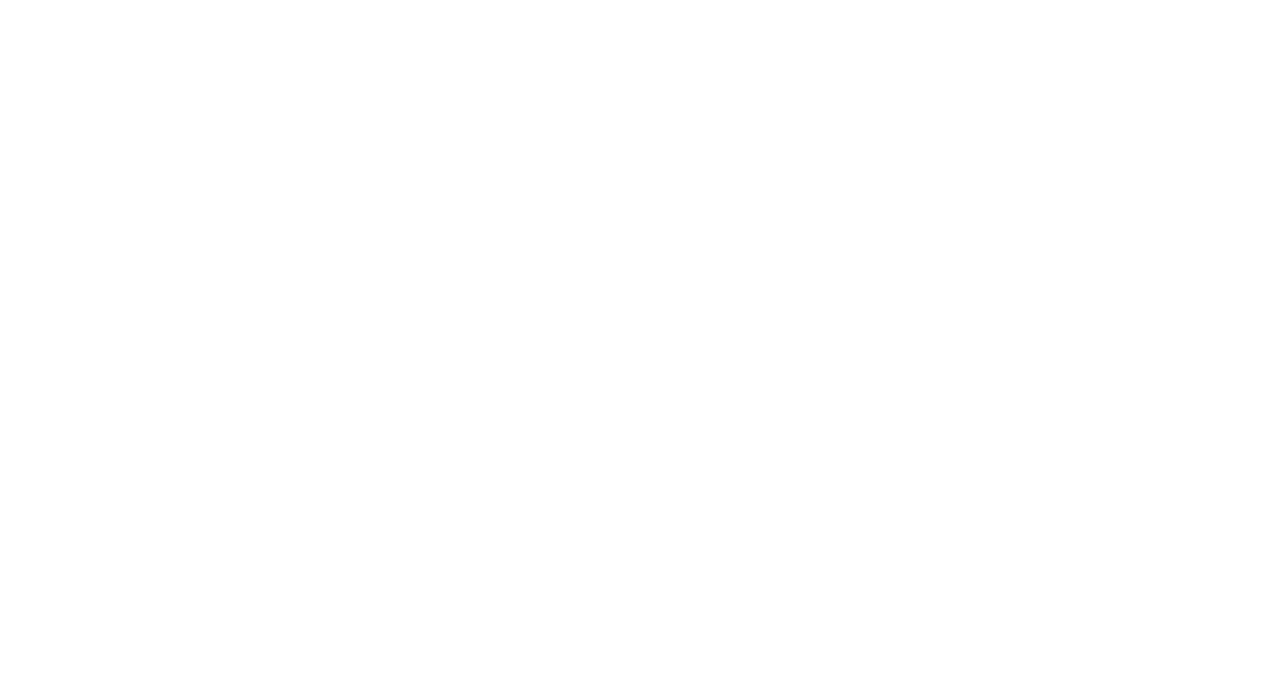
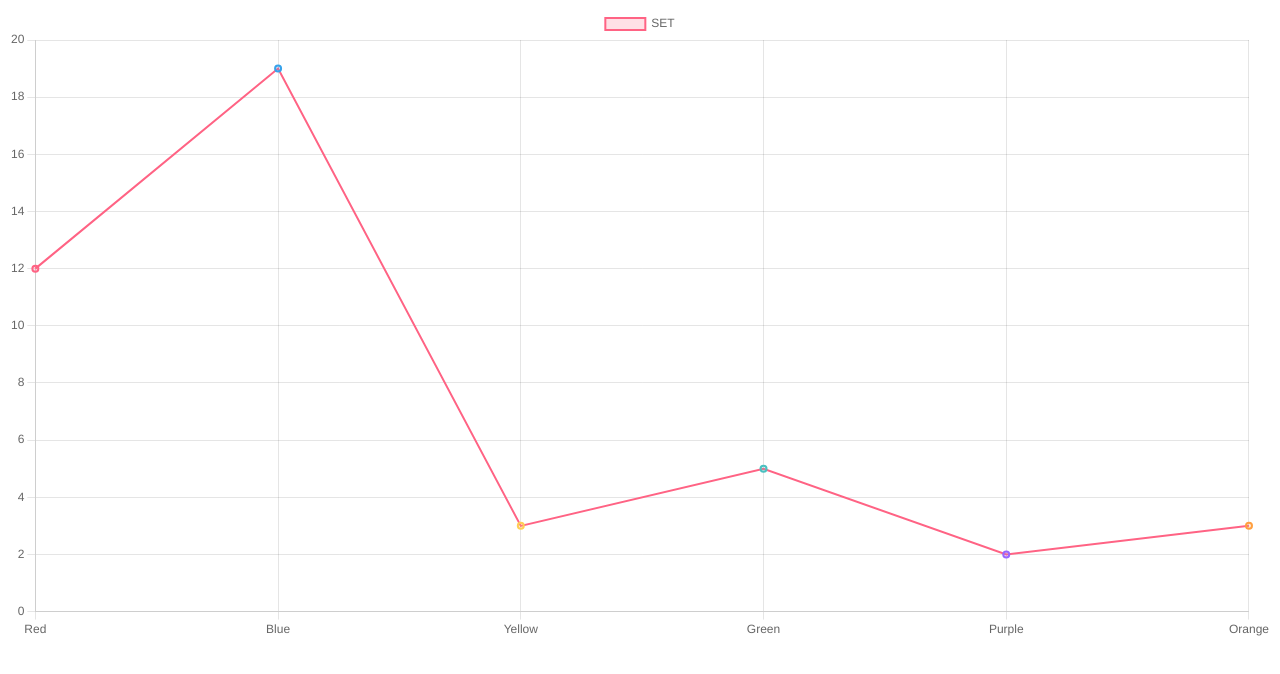
Before and after one commit to NeuNG01/HTML_Begin, a plain HTML site: page index.html in a window 1280 px wide. Drawn offline with nearby package versions, Linux system fonts and the light colour scheme.

Commit message:
create file index.html

```diff
--- a/index.html
+++ b/index.html
@@ -4,9 +4,51 @@
     <meta charset="UTF-8">
     <meta http-equiv="X-UA-Compatible" content="IE=edge">
     <meta name="viewport" content="width=device-width, initial-scale=1.0">
-    <title>ไก่</title>
+    <script src="https://cdnjs.cloudflare.com/ajax/libs/Chart.js/3.7.0/chart.min.js" integrity="sha512-TW5s0IT/IppJtu76UbysrBH9Hy/5X41OTAbQuffZFU6lQ1rdcLHzpU5BzVvr/YFykoiMYZVWlr/PX1mDcfM9Qg==" crossorigin="anonymous" referrerpolicy="no-referrer"></script>
+    <title>Chart</title>
+    <style>
+
+    </style>
 </head>
 <body>
+<canvas id="myChart" width="200" height="100" ></canvas>
+<script>
+const ctx = document.getElementById('myChart');
+const myChart = new Chart(ctx, {
+    type: 'line',
+    data: {
+        labels: ['Red', 'Blue', 'Yellow', 'Green', 'Purple', 'Orange'],
+        datasets: [{
+            label: 'SET',
+            data: [12, 19, 3, 5, 2, 3],
+            backgroundColor: [
+                'rgba(255, 99, 132, 0.2)',
+                'rgba(54, 162, 235, 0.2)',
+                'rgba(255, 206, 86, 0.2)',
+                'rgba(75, 192, 192, 0.2)',
+                'rgba(153, 102, 255, 0.2)',
+                'rgba(255, 159, 64, 0.2)'
+            ],
+            borderColor: [
+                'rgba(255, 99, 132, 1)',
+                'rgba(54, 162, 235, 1)',
+                'rgba(255, 206, 86, 1)',
+                'rgba(75, 192, 192, 1)',
+                'rgba(153, 102, 255, 1)',
+                'rgba(255, 159, 64, 1)'
+            ],
+            borderWidth: 2
+        }]
+    },
+    options: {
+        scales: {
+            y: {
+                beginAtZero: true
+            }
+        }
+    }
+});
+</script>
 
 </body>
 </html>
```
